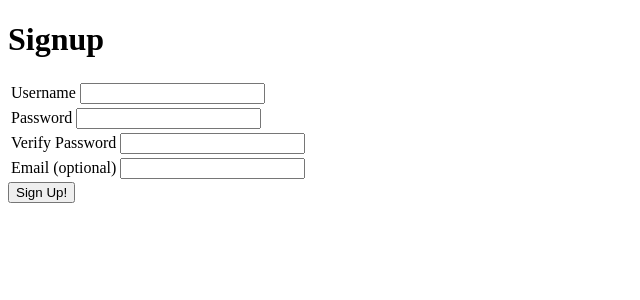
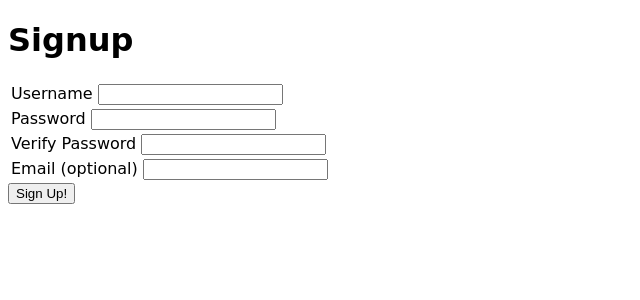
Before and after one commit to hnicklas27/user-signup, a Flask app: page / in a window 1280 px wide. Shown: the top 300 px of the page, without its empty margins (0-640 px from the left). Run offline with Flask 2, Linux system fonts and the light colour scheme.

Commit message:
fixing style

```diff
--- a/templates/base.html
+++ b/templates/base.html
@@ -2,6 +2,12 @@
 <html>
     <head>
         <title>User Signup</title>
+        <style>
+            .error{
+                color: red;
+            }
+        </style>
+
         <link rel = "stylesheet"
             type = "text/css"
             href = "stylesheet.css" />
--- a/templates/stylesheet.css
+++ b/templates/stylesheet.css
@@ -1,6 +1,4 @@
-.error{
-    color: crimson;
-}
+
 table {
     display: table;
     border-spacing: 2px;
@@ -18,6 +16,6 @@ td, th{
     vertical-align: middle;
 }
 body{
-    font: cursive;
+    font-family: cursive;
 
 }
```
